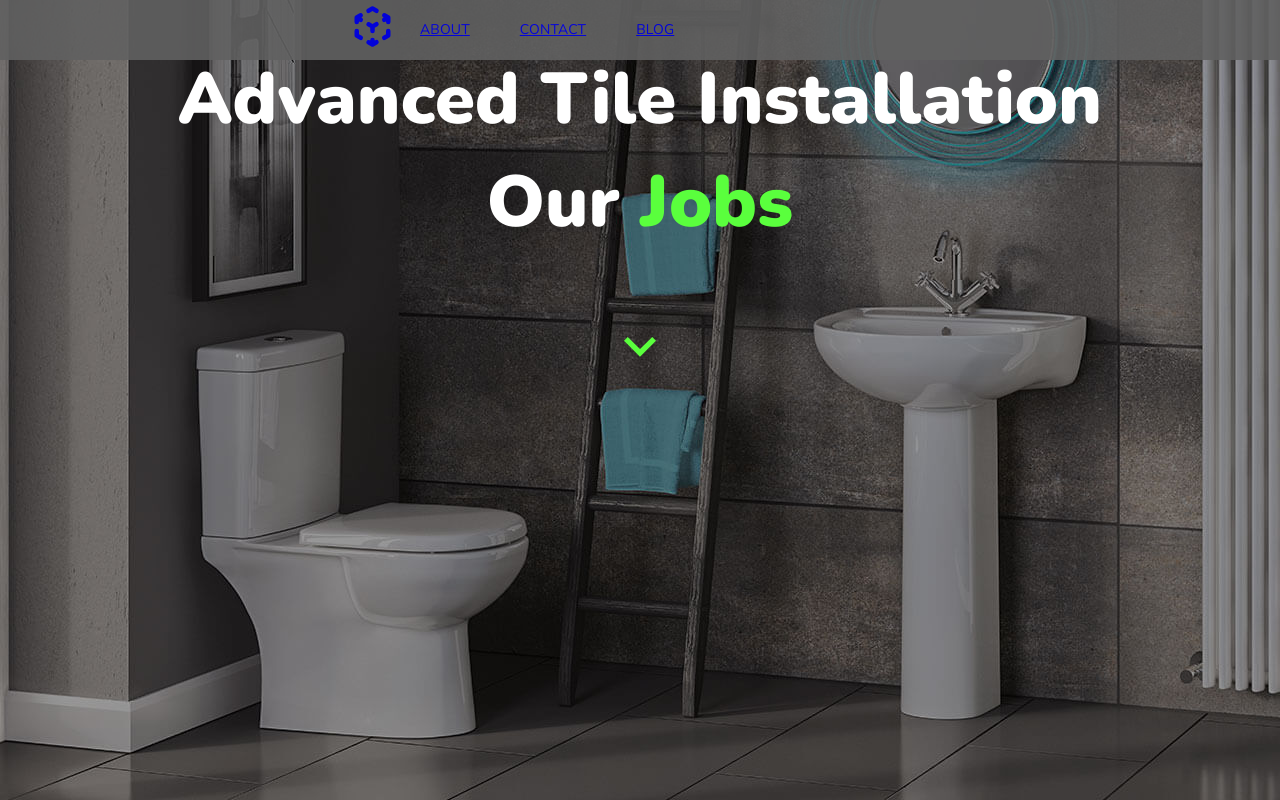
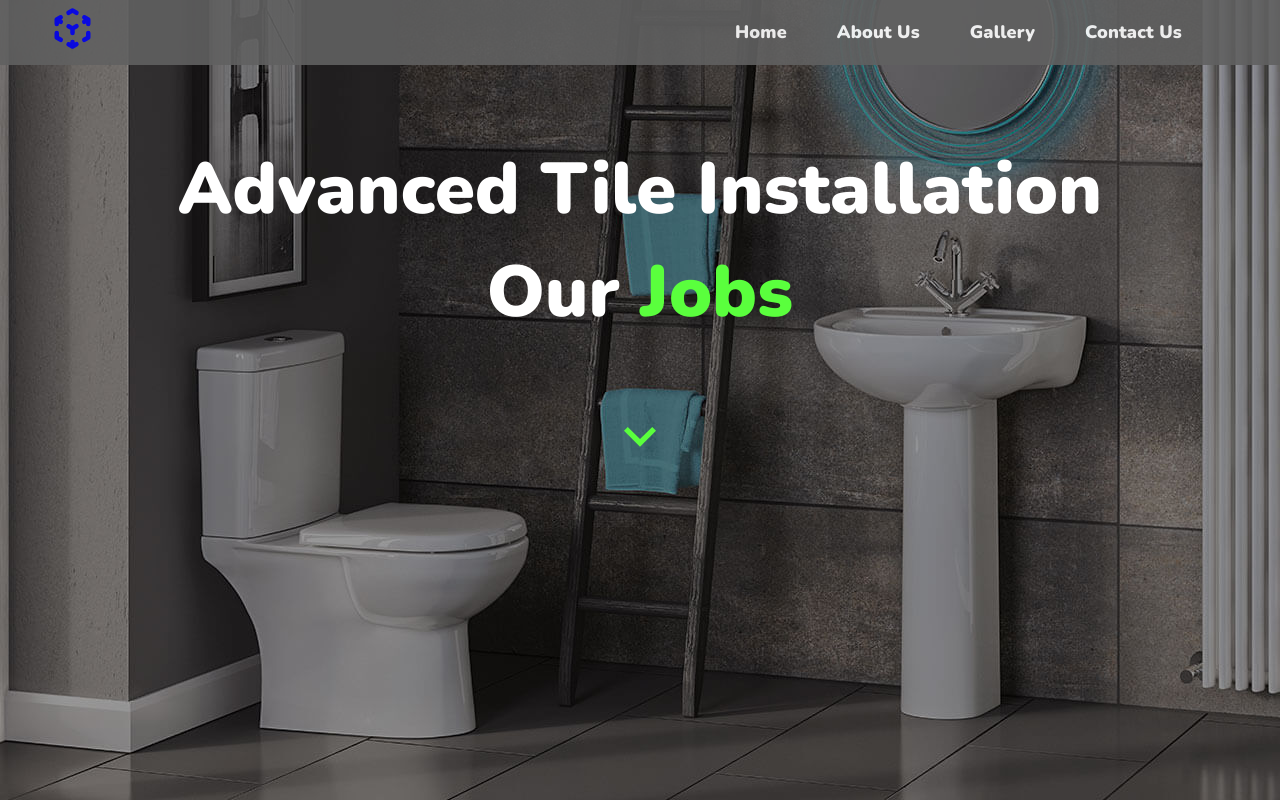
Before and after one commit to vitalii7777/tile-installation-landing, a React (Create React App) app in the folder client/: page / in a window 1280 px wide. Shown: the top 800 px of the page. Built offline with nearby package versions, Linux system fonts and the light colour scheme.

Commit message:
save working draf

```diff
--- a/client/src/components/Header/Head.js
+++ b/client/src/components/Header/Head.js
@@ -1,14 +1,15 @@
 import React, { useState } from "react";
-
+import {NavLink} from "react-router-dom";
 import { ReactComponent as CloseMenu } from "./icons/x.svg";
 import { ReactComponent as MenuIcon } from "./icons/menu.svg";
 import { ReactComponent as Logo } from "./icons/logo.svg";
 import "./header.css";
 
+
 export const Head = () => {
     const [click, setClick] = useState(false);
     const handleClick = () => setClick(!click);
-    const closeMobileMenu = () => setClick(false);
+
     return (
         <div className="header">
             <div className="logo-nav">
@@ -17,18 +18,31 @@ export const Head = () => {
                         <Logo className="logo" />
                     </a>
                 </div>
+
                 <ul className={click ? "nav-options active" : "nav-options"}>
 
-                    <li className="option" onClick={closeMobileMenu}>
-                        <a href="#">ABOUT</a>
+                    <li className="option">
+                        <NavLink className="navLink" to="/" exact>
+                            <div>Home</div>
+                        </NavLink>
                     </li>
 
-                    <li className="option" onClick={closeMobileMenu}>
-                        <a href="#">CONTACT</a>
+                    <li className="option">
+                        <NavLink className="navLink" to="/about-us" exact>
+                            <div>About Us</div>
+                        </NavLink>
                     </li>
 
-                    <li className="option" onClick={closeMobileMenu}>
-                        <a href="#">BLOG</a>
+                    <li className="option">
+                        <NavLink  className="navLink" to="/gallery">
+                            <div>Gallery</div>
+                        </NavLink>
+                    </li>
+
+                    <li className="option">
+                        <NavLink className="navLink" to="/contactUs">
+                            <div>Contact Us</div>
+                        </NavLink>
                     </li>
 
                 </ul>
--- a/client/src/components/Header/header.css
+++ b/client/src/components/Header/header.css
@@ -5,10 +5,13 @@
     opacity: 90%;
     justify-content: space-between;
     align-items: center;
-    height: 60px;
+    height: 65px;
     position: fixed;
     width: 100%;
-    padding: 0 0 0 350px;
+    padding: 0 0 0 50px;
+    color: white;
+    font-weight: bold;
+    font-size: 18px;
 }
 .logo-nav {
     display: flex;
@@ -25,9 +28,11 @@
     height: 45px;
 }
 .nav-options {
-    padding-left: 25px;
+    align-items: center;
+    padding-left: 50vw;
+    float:right;
     display: grid;
-    grid-template-columns: repeat(3, auto);
+    grid-template-columns: repeat(4, auto);
     grid-gap: 50px;
     list-style-type: none;
 }
@@ -36,13 +41,17 @@
 }
 
 .option :hover {
+    color: #5AFF3D;
+}
+
+.option div {
     color: white;
 }
 
 .mobile-menu {
     display: none;
 }
-@media (max-width: 648px) {
+@media (max-width: 900px) {
     /*Mobile View */
     .header {
         padding: 0px 10px;
@@ -83,7 +92,12 @@
         align-items: center;
         justify-content: center;
         height: 10vw;
-        padding: 30px 0px;
+    }
+    .option {
+        display: flex;
+        align-items: center;
+        justify-content: center;
+        height: 10vw;
     }
     .sign-up {
         background: rgb(222, 9, 241);
--- a/client/src/components/Main.js
+++ b/client/src/components/Main.js
@@ -28,6 +28,7 @@ const useStyles = makeStyles((theme) => ({
     textAlign: 'center',
   },
   title: {
+    paddingTop:'7%',
     color: '#fff',
     fontSize: '4.5rem',
   },
```
